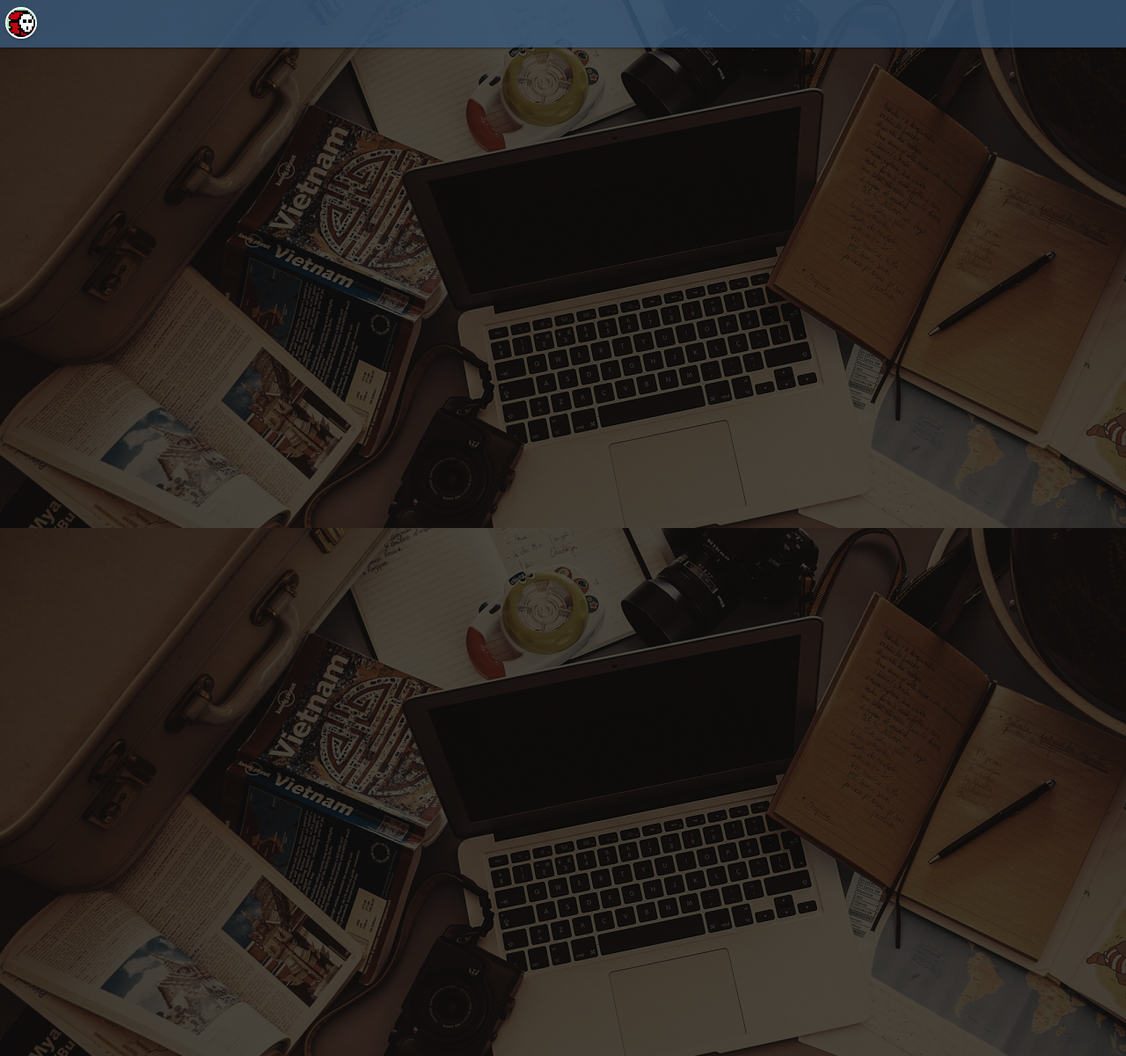
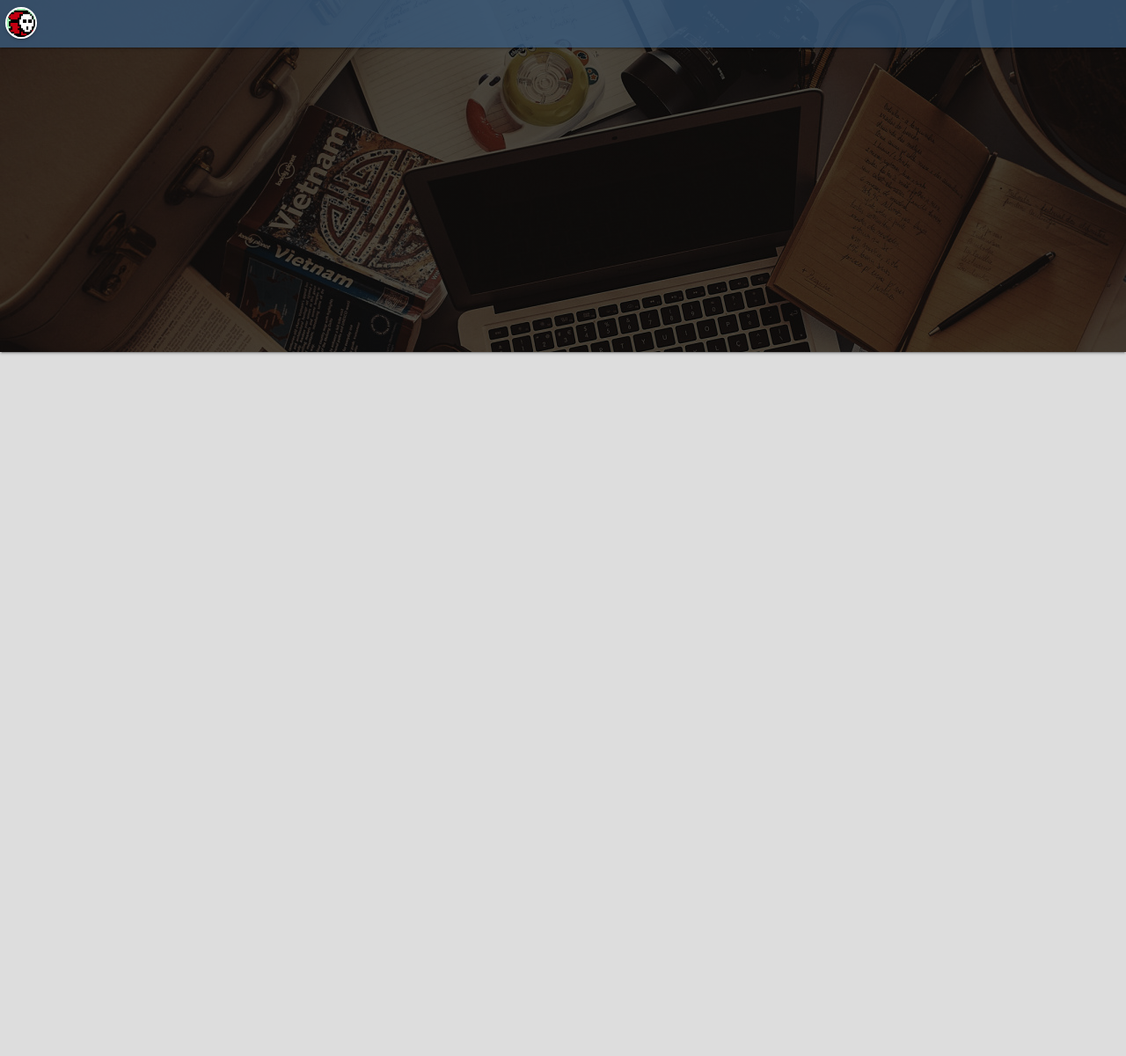
Before and after one commit to malecus/Blog, a Jekyll site: the page built from _posts/2018-12-03-First-Post.md, in a window 1280 px wide and 1200 px high. Shown: the whole window at 88% size. Built offline with Jekyll 4.4.1, drawn with Linux system fonts in a browser that asks for light colours; emoji names are drawn with the system emoji font.

Commit message:
Refactoring out a shadow CSS class

```diff
--- a/_includes/header.html
+++ b/_includes/header.html
@@ -1,4 +1,4 @@
 <div class="fixed">
-  <div class="header fixed"></div>
-  <img src="/assets/img/avatar.png" alt="avatar" class="avatar">
+  <div class="header fixed shadow"></div>
+  <img src="/assets/img/avatar.png" alt="avatar" class="avatar shadow">
 </div>
--- a/_layouts/post.html
+++ b/_layouts/post.html
@@ -1,7 +1,7 @@
 ---
 layout: default
 ---
-<div class="post-header">
+<div class="post-header shadow">
   <!-- <div class="center">
     <div class="vertically-center">
       <h1 class="header-title">Thingy thing thing and how to do some things with a long title</h1>
--- a/_sass/main.scss
+++ b/_sass/main.scss
@@ -9,6 +9,10 @@
   font-family: "Roboto", "Helvetica Neue", Arial, sans-serif;
   // background-color: #223549;
   background-color: #DDD;
+}
+
+.shadow {
+  box-shadow: 0 2px 2px 0 rgba(0,0,0,.14), 0 3px 1px -2px rgba(0,0,0,.2), 0 1px 5px 0 rgba(0,0,0,.12);
 }
 
 .fixed {
@@ -25,7 +29,6 @@
   border: 2px solid white;
   margin-top: 8px;
   margin-left: 6px;
-  box-shadow: 0 2px 2px 0 rgba(0,0,0,.14), 0 3px 1px -2px rgba(0,0,0,.2), 0 1px 5px 0 rgba(0,0,0,.12);
 }
 
 .header {
@@ -34,8 +37,15 @@
   background-color: #3A5A7C;
   color: white;
   height: 54px;
-  box-shadow: 0 2px 2px 0 rgba(0,0,0,.14), 0 3px 1px -2px rgba(0,0,0,.2), 0 1px 5px 0 rgba(0,0,0,.12);
   font-size: 1.6rem;
+}
+
+.post-header {
+  height: 400px;
+  background: linear-gradient(
+    rgba(0, 0, 0, 0.7),
+    rgba(0, 0, 0, 0.7)
+  ), url("/assets/img/bg.jpg");
 }
 
 .center {
@@ -44,9 +54,6 @@
   max-width: 800px;
   margin-left: auto;
   margin-right: auto;
-
-  //box-shadow: 0 2px 2px 0 rgba(0,0,0,.14), 0 3px 1px -2px rgba(0,0,0,.2), 0 1px 5px 0 rgba(0,0,0,.12);
-
 
   // //width: 100%;
   // padding: 25px;
@@ -60,7 +67,6 @@
   padding: 25px;
   background-color: white;
   color: black;
-  box-shadow: 0 2px 2px 0 rgba(0,0,0,.14), 0 3px 1px -2px rgba(0,0,0,.2), 0 1px 5px 0 rgba(0,0,0,.12);
 
   //font-weight: 300;
   //font-family: "Roboto", "Helvetica Neue", Arial, sans-serif;
@@ -69,14 +75,6 @@
 
 }
 
-.post-header {
-  height: 1200px;
-  background: linear-gradient(
-    rgba(0, 0, 0, 0.7),
-    rgba(0, 0, 0, 0.7)
-  ), url("/assets/img/bg.jpg");
-  box-shadow: 0 2px 2px 0 rgba(0,0,0,.14), 0 3px 1px -2px rgba(0,0,0,.2), 0 1px 5px 0 rgba(0,0,0,.12);
-}
 
 .vertically-center {
   margin: 0;
```
